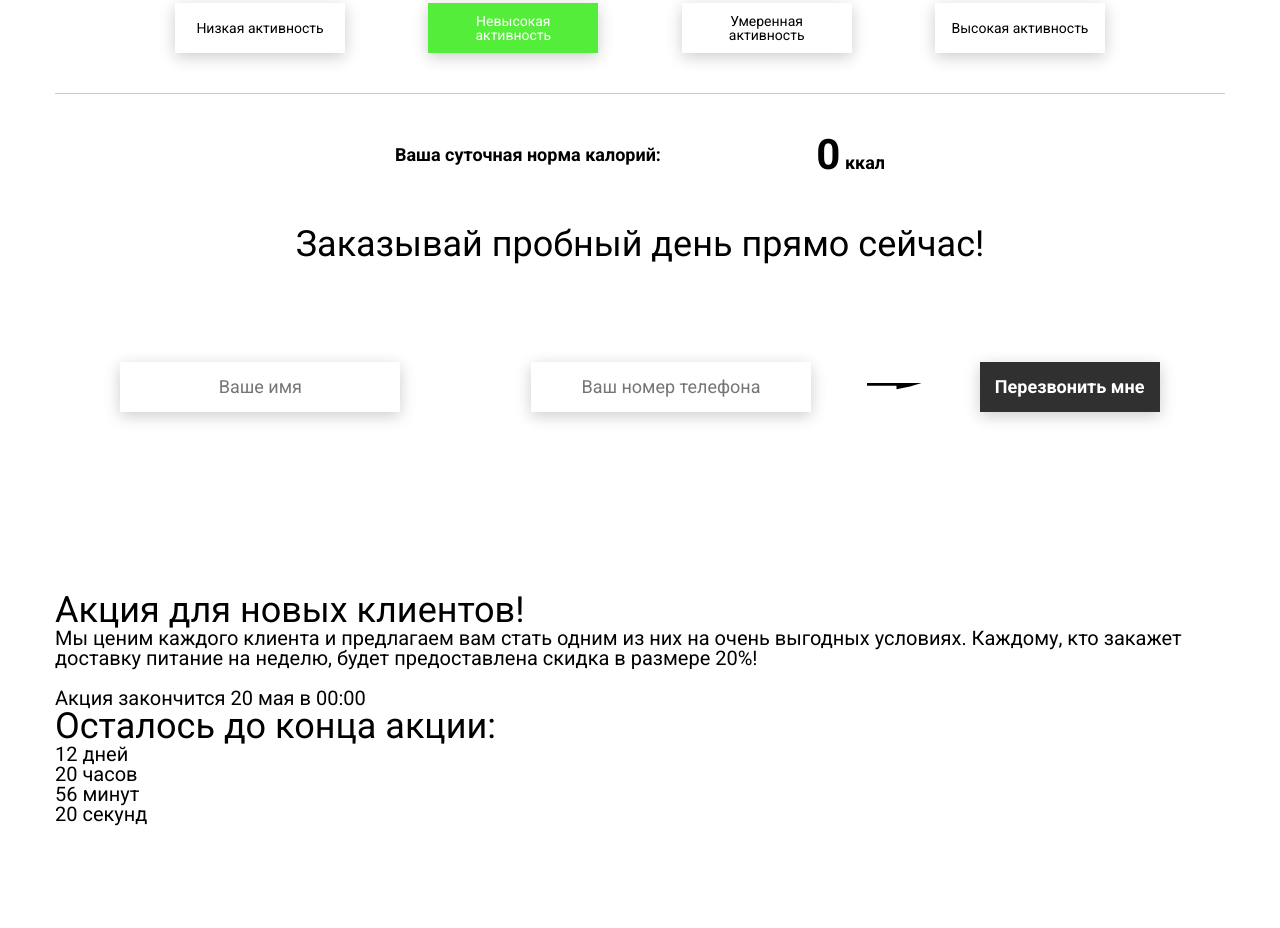
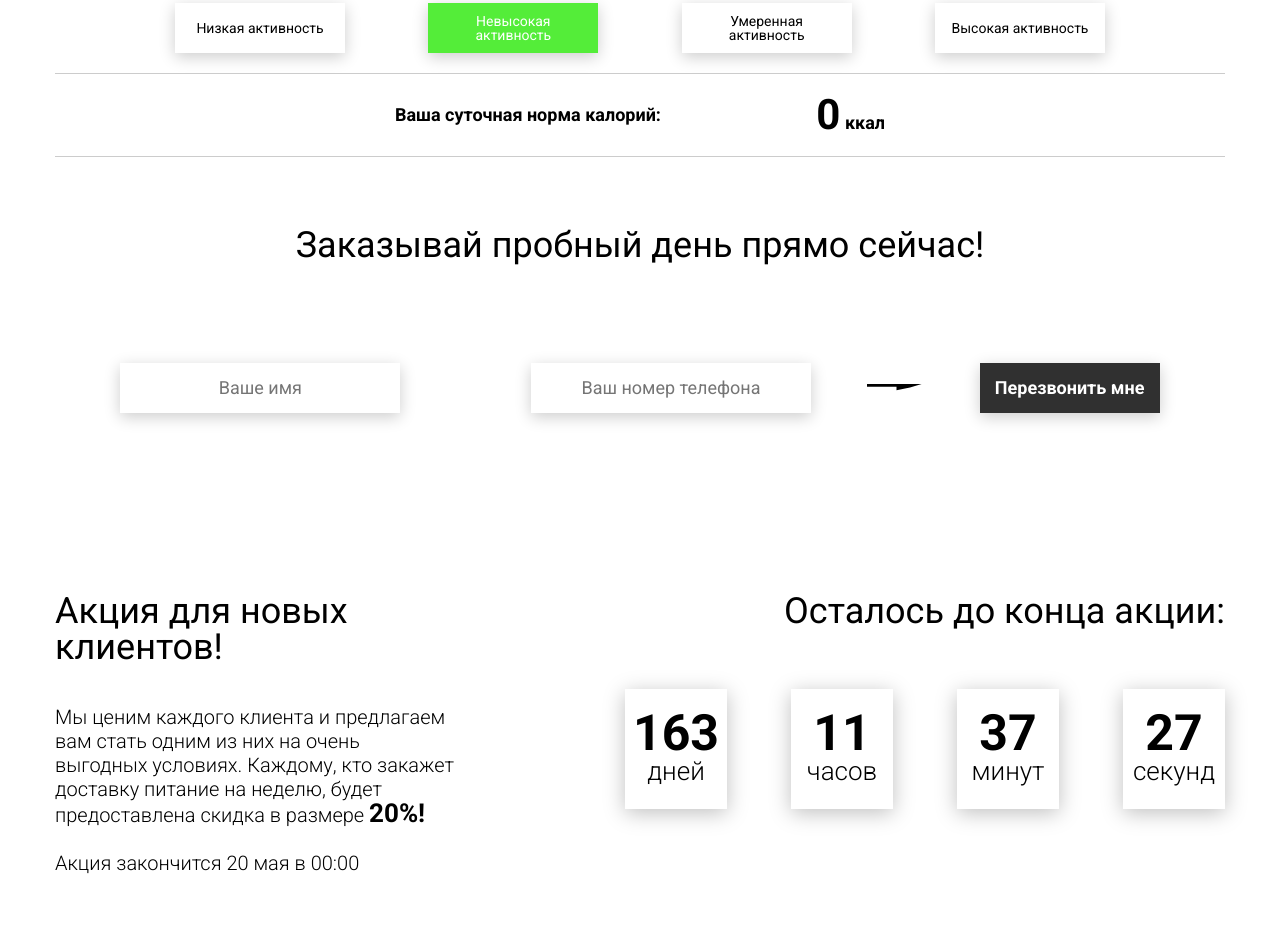
Before and after one commit to onndes/Food_deliver, a website built with webpack: page src/index.html in a window 1280 px wide. Shown: the part 2234-3162 px from the top of the page. Before the commit the page ends 3060 px from the top, so only its background shows below. Built offline with nearby package versions, Linux system fonts and the light colour scheme; files whose address does not match are found by name.

Commit message:
add timer

```diff
--- a/src/index.html
+++ b/src/index.html
@@ -198,6 +198,8 @@
             <span>2700</span> ккал
           </div>
         </div>
+
+        <div class="calculating__divider"></div>
       </di>
     </div>
   </div>
@@ -264,7 +266,7 @@
     </div>
   </div>
 
-  <!-- <footer class="footer">
+  <footer class="footer">
     <div class="container">
       <div class="social">
         <div class="subtitle">Мы в социальных сетях:</div>
@@ -280,7 +282,7 @@
         <a href="#" class="link">+380500941356</a>
       </div>
     </div>
-  </footer> -->
+  </footer>
 
   <!-- <div class="modal">
     <div class="modal__dialog">
--- a/src/js/app.js
+++ b/src/js/app.js
@@ -1,6 +1,7 @@
 import tabs from "./modules/tabs";
 import slider from "./modules/slider";
 import calculateCall from "./modules/calculate-call";
+import timer from "./modules/timer";
 
 document.addEventListener("DOMContentLoaded", () => {
     tabs(".tabcontent", ".tabheader__items", ".tabheader__item", "tabheader__item_active");
@@ -15,4 +16,5 @@ document.addEventListener("DOMContentLoaded", () => {
         dotsBoxSelector: ".offer__slider-dots-box",
     });
     calculateCall();
+    timer(".timer", "2021-12-31");
 });
--- /dev/null
+++ b/src/js/modules/timer.js
@@ -0,0 +1,54 @@
+function timer(id, deadline) {
+    // Timer
+
+
+    function getTimeRemaning(deadline) {
+        const t = Date.parse(deadline) - Date.parse(new Date());
+        const days = Math.floor(t / (1000 * 60 * 60 * 24));
+        const hours = Math.floor((t / (1000 * 60 * 60)) % 24);
+        const minutes = Math.floor((t / (1000 * 60)) % 60);
+        const seconds = Math.floor((t / 1000) % 60);
+
+        return {
+            total: t,
+            days,
+            hours,
+            minutes,
+            seconds,
+        };
+    }
+
+    function addZiro(num) {
+        if (num < 10) {
+            return `0${num}`;
+        }
+        return num;
+    }
+
+    function setLock(selector, endTime) {
+        const timer = document.querySelector(selector),
+            daysEl = timer.querySelector("#days"),
+            hoursEl = timer.querySelector("#hours"),
+            minutesEl = timer.querySelector("#minutes"),
+            secondsEl = timer.querySelector("#seconds"),
+            timeInterval = setInterval(updateTimer, 1000);
+        updateTimer();
+
+        function updateTimer() {
+            const { total, days, hours, minutes, seconds } = getTimeRemaning(endTime);
+            daysEl.innerHTML = addZiro(days);
+            hoursEl.innerHTML = addZiro(hours);
+            minutesEl.innerHTML = addZiro(minutes);
+            secondsEl.innerHTML = addZiro(seconds);
+            if (total <= 0) {
+                clearInterval(timeInterval);
+                daysEl.innerHTML = addZiro(0);
+                hoursEl.innerHTML = addZiro(0);
+                minutesEl.innerHTML = addZiro(0);
+                secondsEl.innerHTML = addZiro(0);
+            }
+        }
+    }
+    setLock(id, deadline);
+}
+export default timer;
--- a/src/scss/layouts/layout_000/_calculating.scss
+++ b/src/scss/layouts/layout_000/_calculating.scss
@@ -75,7 +75,7 @@
   &__divider {
     // width: 490px;
     height: 1px;
-    margin: 40px auto;
+    margin: 20px auto;
     background-color: rgba(0, 0, 0, 0.2);
   }
   &__total {
--- a/src/scss/layouts/layout_000/_promotion.scss
+++ b/src/scss/layouts/layout_000/_promotion.scss
@@ -1,20 +1,60 @@
 .promotion {
+  padding: 0px 0 140px 0;
+  position: relative;
+  & .container {
+    display: block;
+  }
+  & .bgc_y {
+    position: absolute;
+    width: 50%;
+    // height: 499px;
+    background: rgba(243, 255, 222, 0.35);
+    z-index: -1;
+    top: -50px;
+    left: 0;
+  }
   &__text {
+    // width: 50%;
+    text-align: center;
   }
   &__descr {
+    margin-top: 40px;
+    font-size: 20px;
+    line-height: 24px;
+    font-weight: 300;
+    padding: 0px 0px 50px 0px;
+    span {
+      font-weight: 700;
+      font-size: 26px;
+    }
   }
   &__timer {
+    max-width: 400px;
+    margin: auto;
+    & .title {
+      text-align: center;
+    }
+    & .timer {
+      margin-top: 20px;
+      display: flex;
+      justify-content: space-between;
+      align-items: center;
+    }
+    & .timer__block {
+      width: 70px;
+      height: 70px;
+      background: #fff;
+      box-shadow: 0 4px 20px rgba(0, 0, 0, 0.25);
+      font-size: 18px;
+      font-weight: 300;
+      text-align: center;
+      span {
+        margin: 10px 0px 0px 0px;
+        display: block;
+        margin-bottom: 5px;
+        font-size: 25px;
+        font-weight: 700;
+      }
+    }
   }
 }
-.bgc {
-  &_y {
-  }
-}
-.container {
-}
-.title {
-}
-.timer {
-  &__block {
-  }
-}
--- /dev/null
+++ b/src/scss/layouts/layout_1200/_index.scss
@@ -0,0 +1,2 @@
+@import "general";
+@import "_promotion";
--- /dev/null
+++ b/src/scss/layouts/layout_1200/_promotion.scss
@@ -0,0 +1,26 @@
+.promotion {
+  & .container {
+
+    display: flex;
+    justify-content: space-between;
+  }
+  &__text {
+    text-align: start;
+    flex: 0 1 400px;
+  }
+  &__descr {
+  }
+  &__timer {
+    // max-width: 1000px;
+    margin: 0;
+    flex: 1 1 400px;
+    & .title {
+      padding: 0px 0px 40px 0px;
+      text-align: end;
+    }
+  }
+}
+.bgc {
+  &_y {
+  }
+}
--- a/src/scss/layouts/layout_640/_index.scss
+++ b/src/scss/layouts/layout_640/_index.scss
@@ -1,2 +1,3 @@
 @import "general";
 @import "header";
+@import "promotion";
--- /dev/null
+++ b/src/scss/layouts/layout_640/_promotion.scss
@@ -0,0 +1,23 @@
+.promotion {
+  &__timer {
+    // width: 50%;
+    max-width: 600px;
+
+    & .timer__block {
+      width: 102px;
+      height: 120px;
+      font-size: 26px;
+      font-weight: 300;
+      text-align: center;
+      span {
+        margin: 24px 0px 0px 0px;
+        line-height: 40px;
+        display: block;
+        // margin-top: 20px;
+        margin-bottom: 5px;
+        font-size: 50px;
+        font-weight: 700;
+      }
+    }
+  }
+}
--- a/src/scss/style.scss
+++ b/src/scss/style.scss
@@ -1,6 +1,4 @@
 @import "base/index";
-
-
 
 @import "layouts/layout_000/index";
 
@@ -23,3 +21,6 @@
 @media only screen and (min-width: 992px) {
   @import "layouts/layout_992/index";
 }
+@media only screen and (min-width: 1200px) {
+  @import "layouts/layout_1200/index";
+}
```
Also changed, not shown: src/scss/layouts/layout_1200/_general.scss (added).
